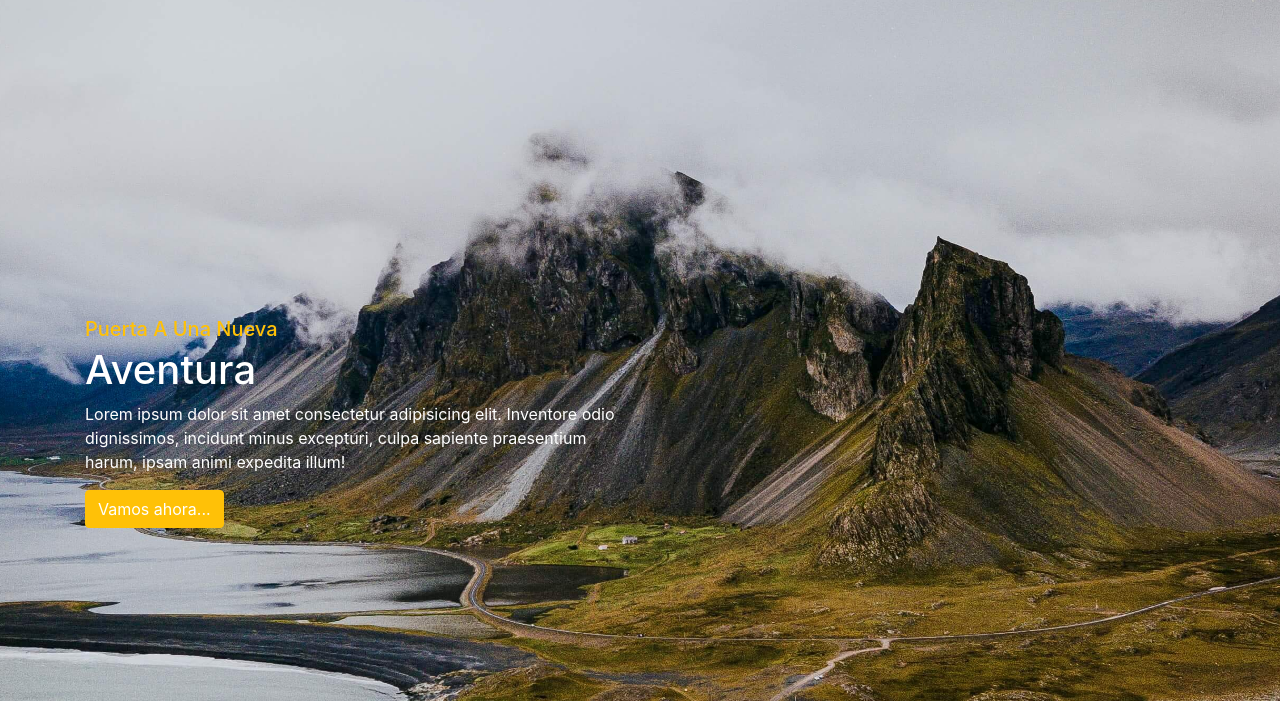
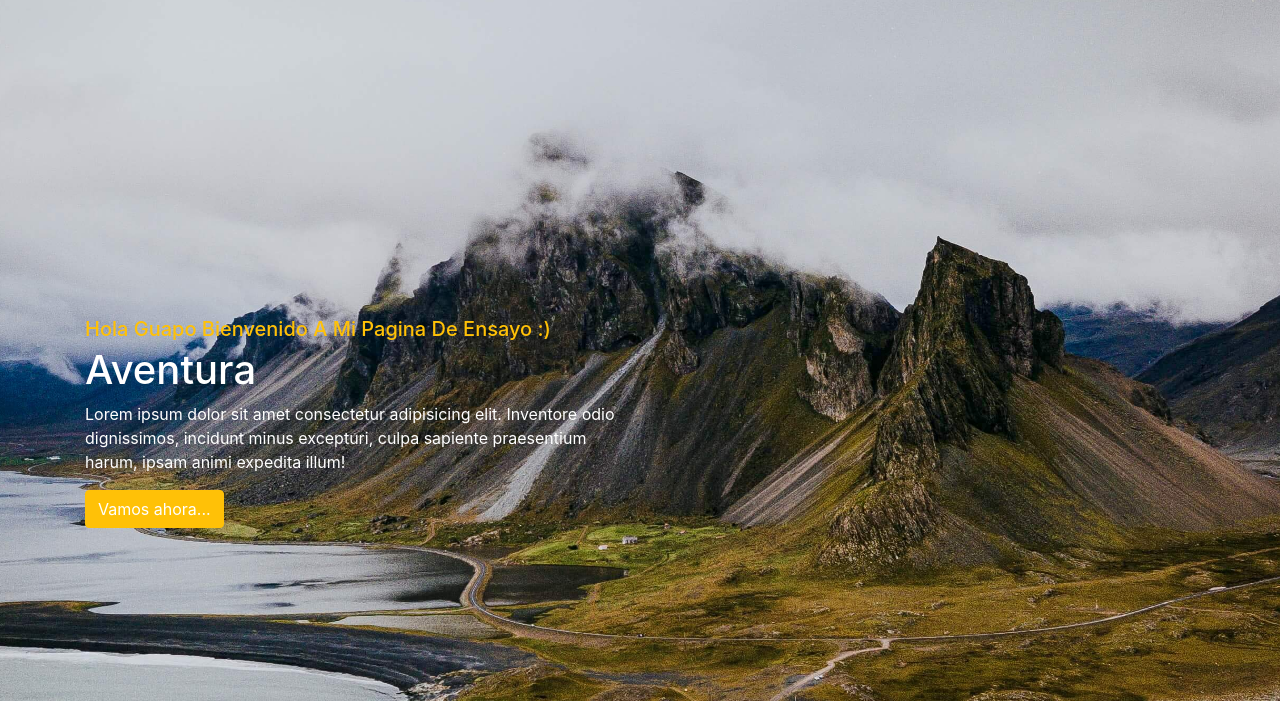
Before and after one commit to Julian9508/Julian9508.github.io, a plain HTML site: page Elementos parte de Adventure/index.html in a window 1280 px wide. Shown: the part 99-800 px from the top of the page. Drawn offline with Linux system fonts and the light colour scheme; files whose address does not match are found by name.

Commit message:
index.html
cambio semititulo "Puerta a una nueva"

```diff
--- a/Elementos parte de Adventure/index.html
+++ b/Elementos parte de Adventure/index.html
@@ -40,7 +40,7 @@
   <div class="row h-100  align-items-center">
       <div class="col-md-10 col-lg-6 text-white">
 <!-- titulo -->
-<h1 class="text-capitalize">  <span class="text-warning h5">Puerta a una nueva </span> </br> aventura</h1>
+<h1 class="text-capitalize">  <span class="text-warning h5">Hola guapo Bienvenido a mi pagina de ensayo :)  </span> </br> aventura</h1>
 <!-- descripción -->
 <p class="d-none d-md-block">Lorem ipsum dolor sit amet consectetur adipisicing elit. Inventore odio dignissimos, incidunt minus excepturi, culpa sapiente praesentium harum, ipsam animi expedita illum!</p>
 <!-- boton -->
```
